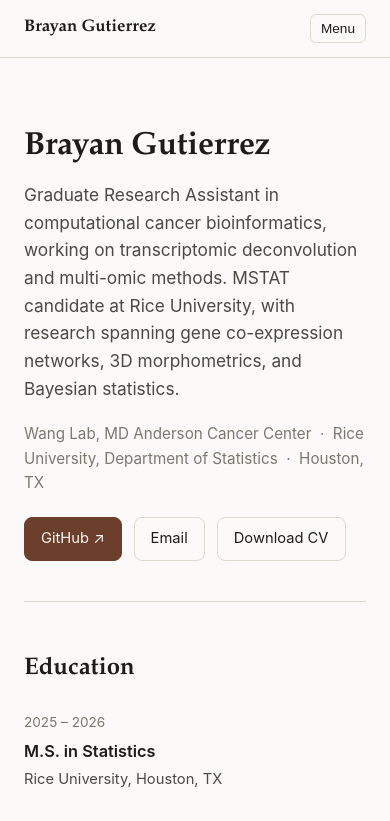
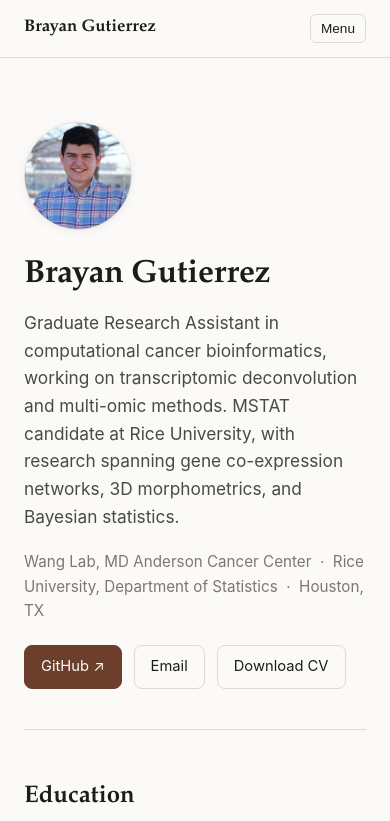
Before and after one commit to Brayan695/Brayan695.github.io, a plain HTML site: page index.html in a window 390 px wide. Shown: the top 821 px of the page. Drawn offline with Linux system fonts and the light colour scheme.

Commit message:
Add headshot to hero section

```diff
--- a/assets/style.css
+++ b/assets/style.css
@@ -124,6 +124,33 @@ nav.links a:hover { color: var(--accent); text-decoration: none; }
 .hero {
   padding: 64px 0 40px;
   border-bottom: 1px solid var(--rule);
+}
+
+.hero-inner {
+  display: flex;
+  align-items: center;
+  gap: 32px;
+}
+
+.headshot {
+  width: 132px;
+  height: 132px;
+  border-radius: 50%;
+  object-fit: cover;
+  flex-shrink: 0;
+  border: 1px solid var(--rule);
+  box-shadow: 0 2px 10px rgba(0, 0, 0, 0.06);
+}
+
+.hero-text { min-width: 0; }
+
+@media (max-width: 620px) {
+  .hero-inner {
+    flex-direction: column;
+    align-items: flex-start;
+    gap: 20px;
+  }
+  .headshot { width: 108px; height: 108px; }
 }
 
 .hero h1 {
--- a/index.html
+++ b/index.html
@@ -28,6 +28,9 @@
 <main class="wrap">
 
   <section class="hero" id="about">
+    <div class="hero-inner">
+      <img class="headshot" src="assets/headshot.jpg" alt="Portrait of Brayan Gutierrez">
+      <div class="hero-text">
         <h1>Brayan Gutierrez</h1>
         <p class="tagline">
           Graduate Research Assistant in computational cancer bioinformatics, working on transcriptomic
@@ -41,6 +44,8 @@
           <a class="btn primary" href="https://github.com/Brayan695" target="_blank" rel="noopener">GitHub ↗</a>
           <a class="btn" href="mailto:brayan.gutierrez3258@gmail.com">Email</a>
           <a class="btn" href="assets/Brayan_Gutierrez_CV.pdf" target="_blank" rel="noopener">Download CV</a>
+        </div>
+      </div>
     </div>
   </section>
 
```
Also changed, not shown: assets/headshot.jpg (added). Lines whose indentation alone changed are shown as unchanged.
